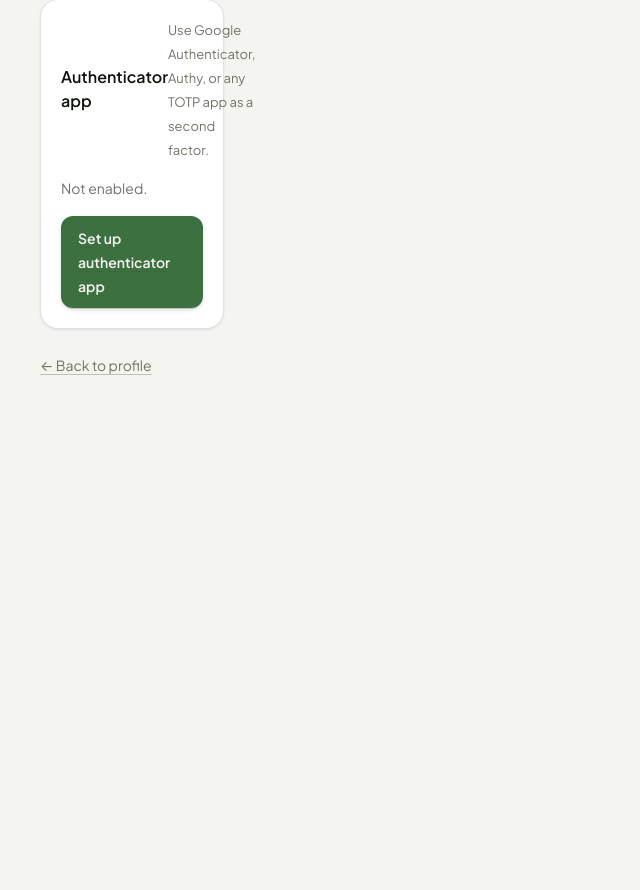
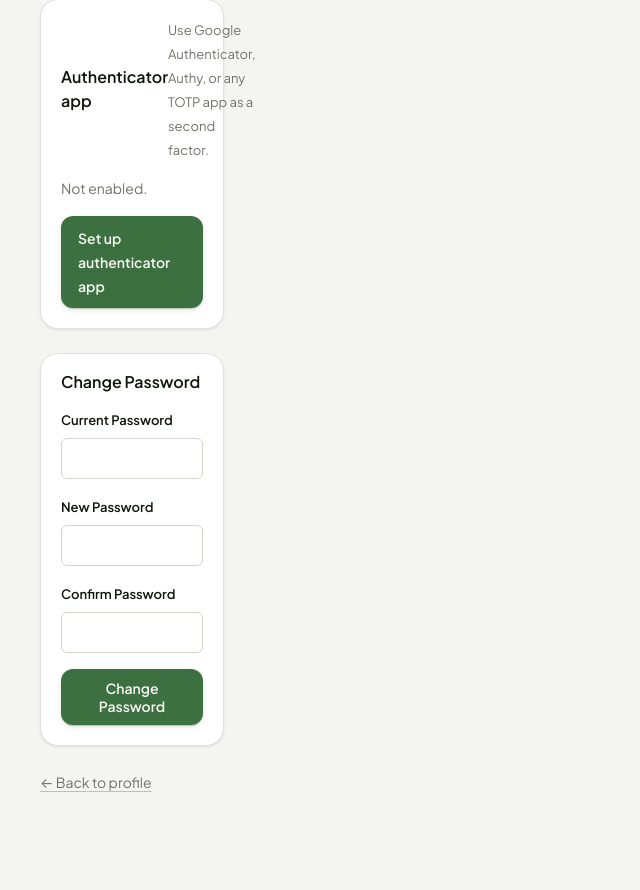
Before and after one commit to jeremypease/swugl, a Flask app: page /profile/security in a window 1280 px wide. Shown: the part 1515-2405 px from the top of the page, without its empty margins (0-640 px from the left). Before the commit the page ends 1890 px from the top, so only its background shows below. Run offline with Flask 3, Linux system fonts and the light colour scheme; a user stored in the database is signed in; some libraries are stand-ins or nearby versions.

Commit message:
feat: add change password section to security settings page
Co-Authored-By: Claude Sonnet 4.6 <noreply@anthropic.com>

```diff
--- a/app/forms.py
+++ b/app/forms.py
@@ -267,6 +267,22 @@ class AnnouncementForm(FlaskForm):
     pinned = BooleanField('Pin to top')
     submit = SubmitField('Post')
 
+class ChangePasswordForm(FlaskForm):
+    current_password = PasswordField('Current Password', validators=[DataRequired()])
+    new_password = PasswordField('New Password', validators=[
+        DataRequired(),
+        Length(min=8, message='Password must be at least 8 characters'),
+        Regexp(r'(?=.*[A-Z])', message='Password must include an uppercase letter'),
+        Regexp(r'(?=.*[a-z])', message='Password must include a lowercase letter'),
+        Regexp(r'(?=.*\d)', message='Password must include a number'),
+        Regexp(r'(?=.*[!@#$%^&*])', message='Password must include a special character (!@#$%^&*)')
+    ])
+    confirm_password = PasswordField('Confirm Password', validators=[
+        DataRequired(),
+        EqualTo('new_password', message='Passwords must match')
+    ])
+    submit = SubmitField('Change Password')
+
 class ResetPasswordForm(FlaskForm):
     password = PasswordField('New Password', validators=[
         DataRequired(),
--- a/app/templates/profile_security.html
+++ b/app/templates/profile_security.html
@@ -74,6 +74,32 @@
         </div>
     </div>
 
+    {# ── Change password ── #}
+    <div class="card" style="margin-bottom:24px;">
+        <div class="card-header"><strong>Change Password</strong></div>
+        <div class="card-body">
+            <form method="POST" style="max-width:360px;">
+                {{ pw_form.hidden_tag() }}
+                <div class="field">
+                    {{ pw_form.current_password.label }}
+                    {{ pw_form.current_password(autocomplete="current-password") }}
+                    {% for e in pw_form.current_password.errors %}<span class="msg">{{ e }}</span>{% endfor %}
+                </div>
+                <div class="field">
+                    {{ pw_form.new_password.label }}
+                    {{ pw_form.new_password(autocomplete="new-password") }}
+                    {% for e in pw_form.new_password.errors %}<span class="msg">{{ e }}</span>{% endfor %}
+                </div>
+                <div class="field">
+                    {{ pw_form.confirm_password.label }}
+                    {{ pw_form.confirm_password(autocomplete="new-password") }}
+                    {% for e in pw_form.confirm_password.errors %}<span class="msg">{{ e }}</span>{% endfor %}
+                </div>
+                <button type="submit" class="btn btn-primary">{{ pw_form.submit.label.text }}</button>
+            </form>
+        </div>
+    </div>
+
     <a href="{{ url_for('main.profile') }}" style="font-size:14px;color:var(--slate);">← Back to profile</a>
 </div>
 <script nonce="{{ g.csp_nonce }}">
--- a/app/two_factor.py
+++ b/app/two_factor.py
@@ -18,6 +18,7 @@ from flask_login import current_user, login_required, login_user
 
 from . import db
 from .models import User, UserCredential
+from .forms import ChangePasswordForm
 
 tf = Blueprint('tf', __name__)
 
@@ -52,12 +53,22 @@ def _qr_png_b64(uri):
 
 # ── Security settings page ─────────────────────────────────────────────────
 
-@tf.route('/profile/security')
+@tf.route('/profile/security', methods=['GET', 'POST'])
 @login_required
 def security():
+    pw_form = ChangePasswordForm(prefix='pw')
+    if pw_form.validate_on_submit():
+        if not current_user.check_password(pw_form.current_password.data):
+            flash('Current password is incorrect.', 'error')
+        else:
+            current_user.set_password(pw_form.new_password.data)
+            db.session.commit()
+            flash('Password changed successfully.', 'info')
+        return redirect(url_for('tf.security'))
     return render_template('profile_security.html',
                            passkeys=current_user.passkeys,
-                           totp_enabled=current_user.totp_enabled)
+                           totp_enabled=current_user.totp_enabled,
+                           pw_form=pw_form)
 
 
 # ── Passkey registration ───────────────────────────────────────────────────
```
